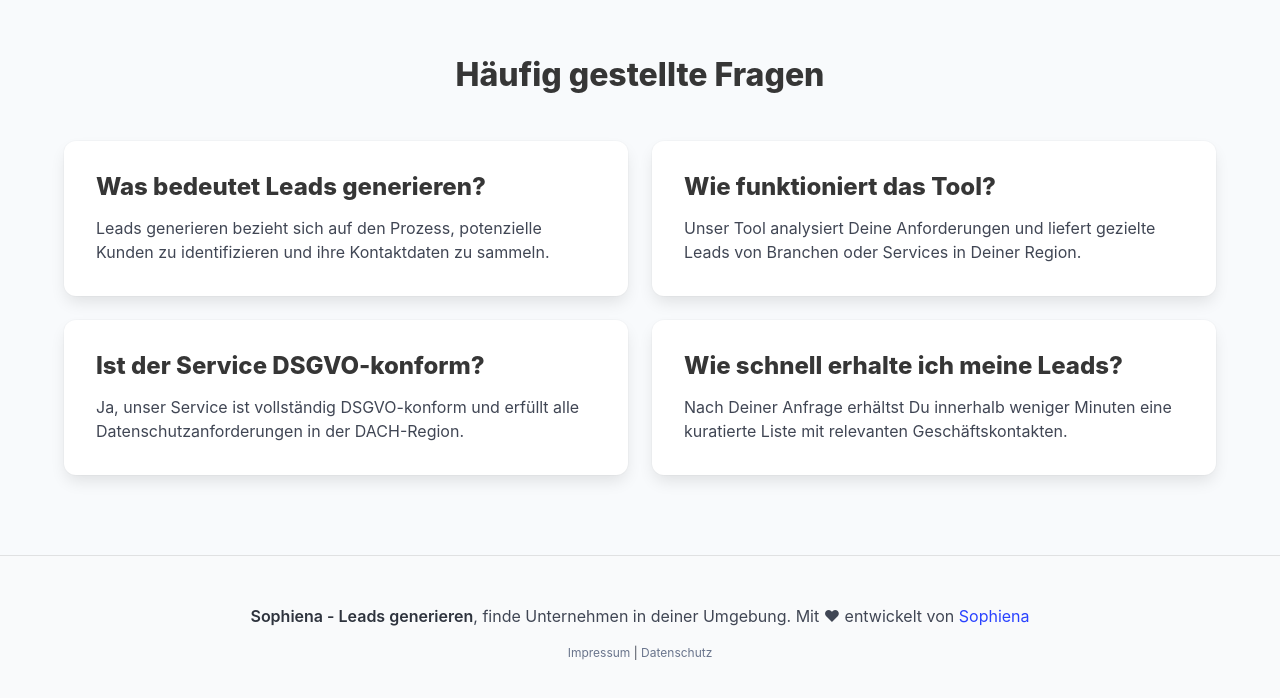
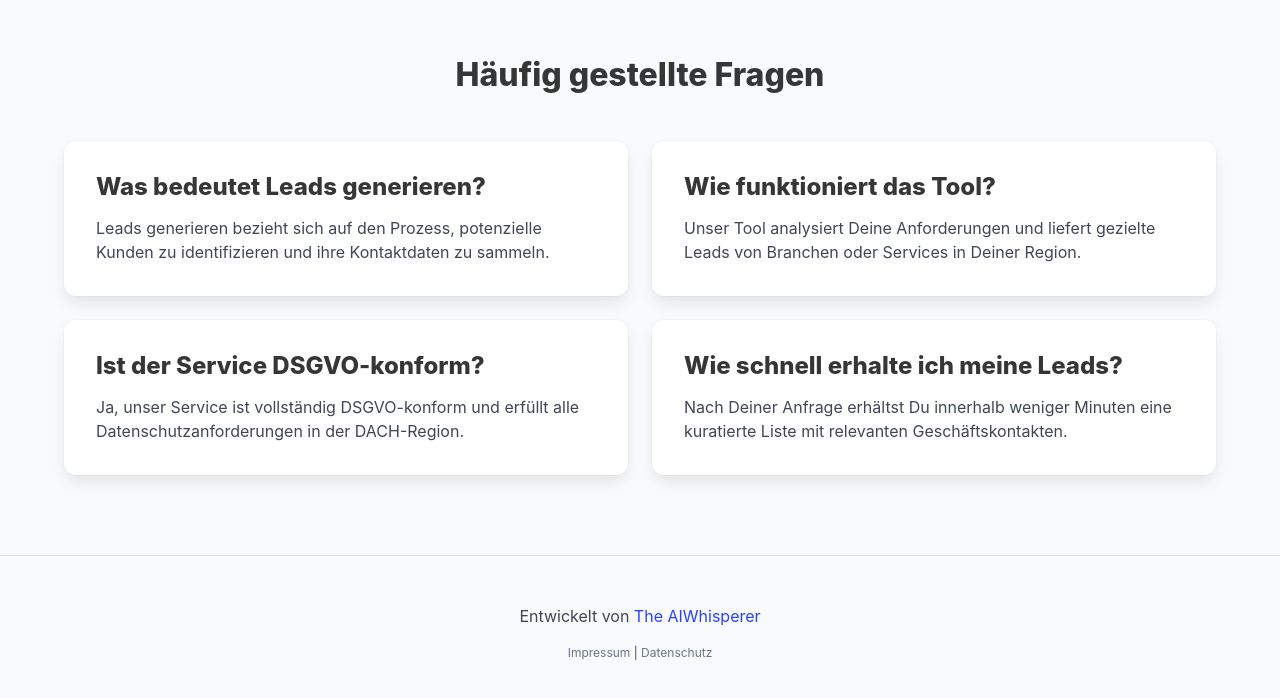
Before and after one commit to Caohung77/leadgenerator, a React (Vite) app: page / in a window 1280 px wide. Shown: the part 2036-2734 px from the top of the page. Built offline with nearby package versions, Linux system fonts and the light colour scheme.

Commit message:
Updated footer text to The AIWhisperer with website link

```diff
--- a/src/App.tsx
+++ b/src/App.tsx
@@ -296,14 +296,15 @@ function App() {
             <footer className="footer">
               <div className="content has-text-centered">
                 <p>
-                  <strong>Sophiena - Leads generieren</strong>, finde Unternehmen in deiner Umgebung.
-                  Mit ♥ entwickelt von <a href="https://sophiena.com" className="has-text-orange">Sophiena</a>
+                  Entwickelt von <a href="https://www.theaiwhisperer.de" target="_blank" rel="noopener noreferrer">The AIWhisperer</a>
                 </p>
-                <p className="is-size-7 mt-3">
-                  <Link to="/impressum" className="has-text-grey">Impressum</Link>
-                  {" | "}
-                  <Link to="/datenschutz" className="has-text-grey">Datenschutz</Link>
-                </p>
+                <div className="footer-links">
+                  <p className="is-size-7 mt-3">
+                    <Link to="/impressum" className="has-text-grey">Impressum</Link>
+                    {" | "}
+                    <Link to="/datenschutz" className="has-text-grey">Datenschutz</Link>
+                  </p>
+                </div>
               </div>
             </footer>
           </>
```
